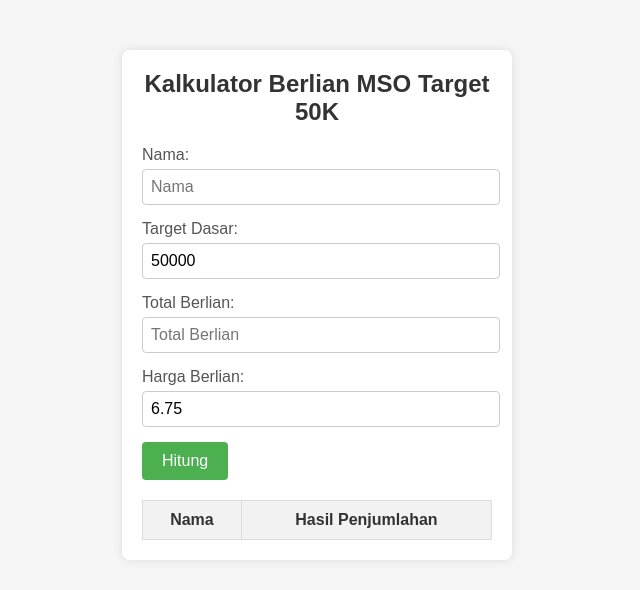
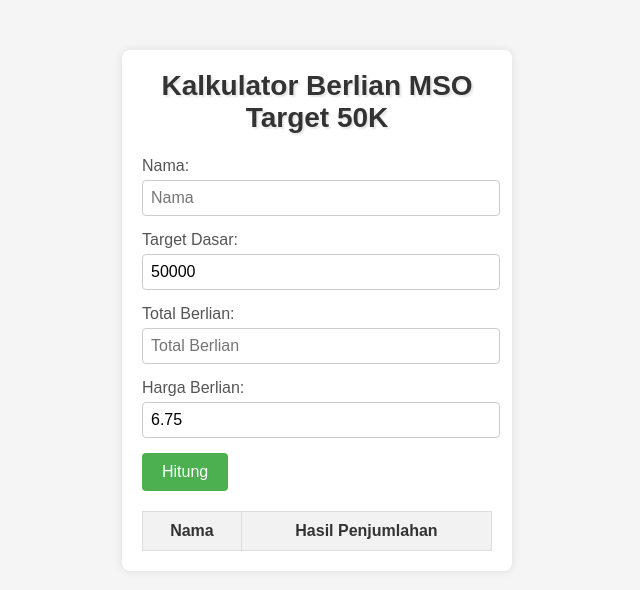
Before and after one commit to dafidpalevi1/kalkulator50k, a plain HTML site: page index.html in a window 1280 px wide. Shown: the whole page, without its empty margins (323-963 px from the left). Drawn offline with Linux system fonts and the light colour scheme.

Commit message:
Add files via upload

```diff
--- a/styles.css
+++ b/styles.css
@@ -14,10 +14,11 @@ body {
 
   h2 {
     text-align: center;
-    margin-top: 0;
-    font-size: 24px;
-    color: #333;
-  }
+    margin-top: 0px;
+    font-size: 28px;
+    color: rgb(51, 51, 51);
+    text-shadow: rgba(0, 0, 0, 0.1) 2px 2px 2px;
+}
 
   .input-group {
     margin-bottom: 15px;
```
